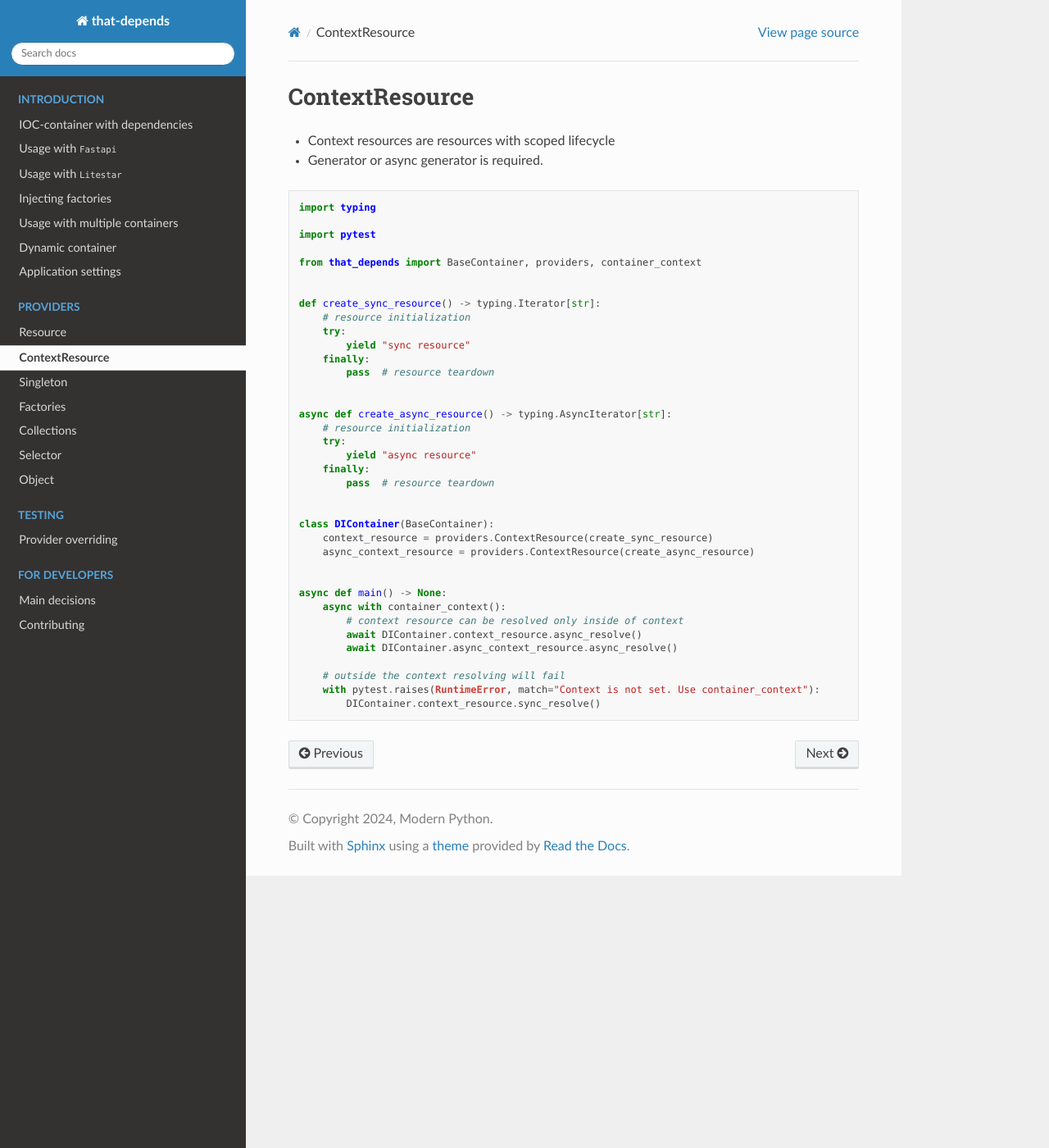
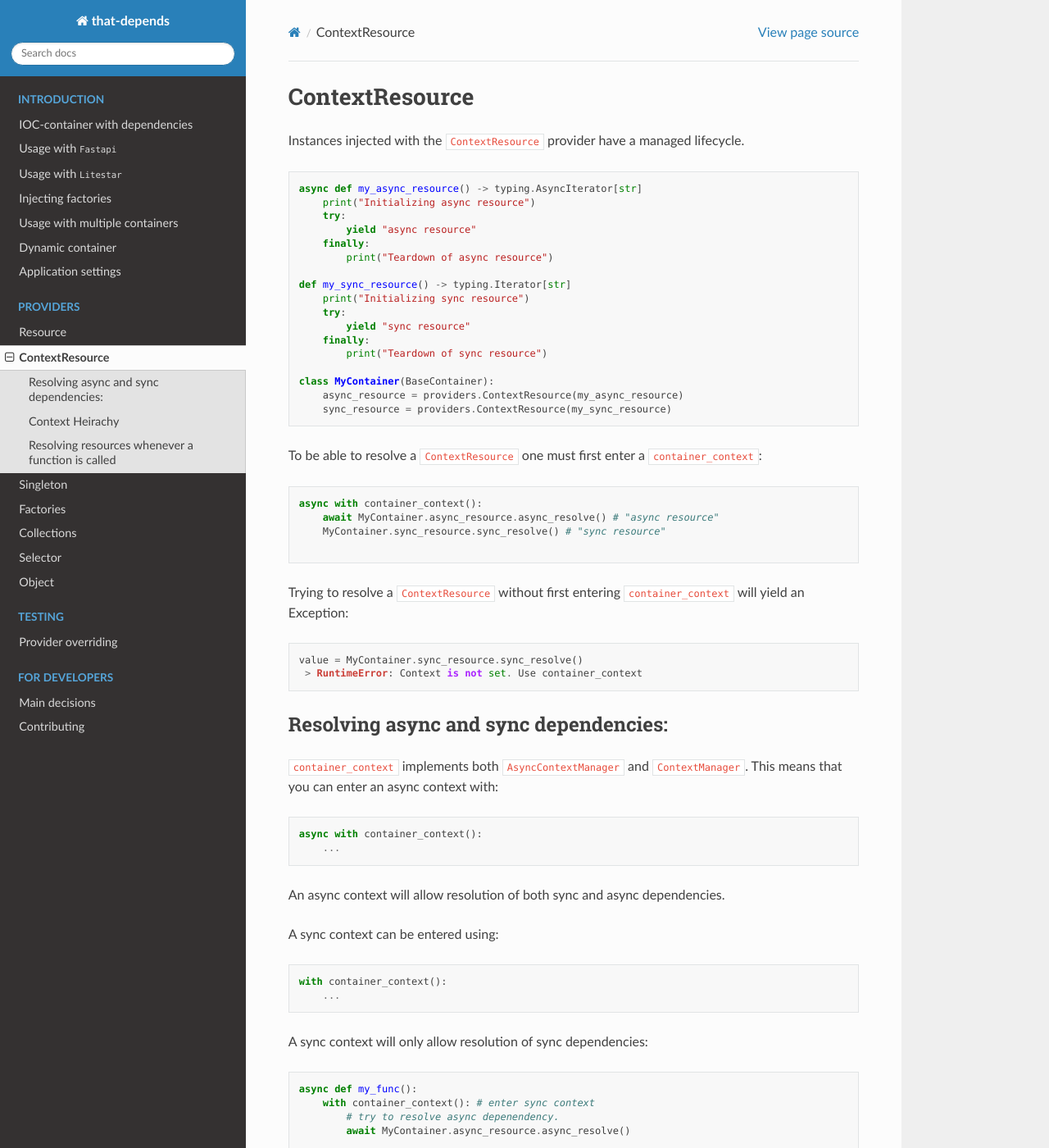
Before and after one commit to modern-python/that-depends, a Sphinx documentation site: the page built from docs/providers/context-resources.md, in a window 1280 px wide and 1400 px high. Shown: the whole window at 82% size. Built offline with Sphinx 7.4.7 and the Read the Docs theme 2.0.0, drawn with Linux system fonts in a browser that asks for light colours; pages that are not in the unit, such as notebooks, are missing from menus; some of the changed text lies outside the part shown.

Commit message:
#72 Prevent resolution of async resources in sync container_context. (#87)
* #72 Refactor container_context to class.

* #72 Add sync container_context resolution.

* #72 Added tests.

* Removed commented code.

* Fixed mypy and ruff issues.

* #72 Prevent resolution of async resources in sync container_context.

* #72 Improve ContextResource documentation.

---------

Co-authored-by: Alexander <e1634240@student.tuwien.ac.at>

````diff
--- a/docs/providers/context-resources.md
+++ b/docs/providers/context-resources.md
@@ -1,42 +1,97 @@
 # ContextResource
-- Context resources are resources with scoped lifecycle
-- Generator or async generator is required.
+
+Instances injected with the ``ContextResource`` provider have a managed lifecycle.
+
 ```python
-import typing
+async def my_async_resource() -> typing.AsyncIterator[str]
+    print("Initializing async resource")
+    try:
+        yield "async resource"
+    finally:
+        print("Teardown of async resource")
 
-import pytest
-
-from that_depends import BaseContainer, providers, container_context
-
-
-def create_sync_resource() -> typing.Iterator[str]:
-    # resource initialization
+def my_sync_resource() -> typing.Iterator[str]
+    print("Initializing sync resource")
     try:
         yield "sync resource"
     finally:
-        pass  # resource teardown
+        print("Teardown of sync resource")
+
+class MyContainer(BaseContainer):
+    async_resource = providers.ContextResource(my_async_resource)
+    sync_resource = providers.ContextResource(my_sync_resource)
+```
+
+To be able to resolve a ``ContextResource`` one must first enter a ``container_context``:
+```python
+async with container_context():
+    await MyContainer.async_resource.async_resolve() # "async resource"
+    MyContainer.sync_resource.sync_resolve() # "sync resource"
+
+```
+
+ Trying to resolve a ``ContextResource`` without first entering ``container_context`` will yield an Exception:
+```python
+value = MyContainer.sync_resource.sync_resolve()
+ > RuntimeError: Context is not set. Use container_context
+```
 
 
-async def create_async_resource() -> typing.AsyncIterator[str]:
-    # resource initialization
-    try:
-        yield "async resource"
-    finally:
-        pass  # resource teardown
+### Resolving async and sync dependencies:
+
+``container_context`` implements both ``AsyncContextManager`` and ``ContextManager``. This means that you can enter an async context with:
+
+```python
+async with container_context():
+    ...
+```
+An async context will allow resolution of both sync and async dependencies.
 
 
-class DIContainer(BaseContainer):
-    context_resource = providers.ContextResource(create_sync_resource)
-    async_context_resource = providers.ContextResource(create_async_resource)
+A sync context can be entered using:
+
+```python
+with container_context():
+    ...
+```
+A sync context will only allow resolution of sync dependencies:
+```python
+async def my_func():
+    with container_context(): # enter sync context
+        # try to resolve async depenendency.
+        await MyContainer.async_resource.async_resolve()
+
+> RuntimeError: AsyncResource cannot be resolved in an sync context.
+```
+
+### Context Heirachy
+
+Each time you enter a ``container_context`` a new context is created in the background. Resouces are cached in the context after first resolution. Resources created in a context are torn down again when ``container_context`` exits.
+
+```python
+
+async with container_context():
+    value_outer = await MyContainer.resource.async_resolve()
+    async with container_context()
+        # new context -> resource will be resolved a new
+        value_inner = await MyContainer.resource.async_resolve()
+        assert value_inner != value_outer
+    # previously resolved value is cached in context.
+    assert value_outer == await MyContainer.resource.async_resolve()
+```
 
 
-async def main() -> None:
-    async with container_context():
-        # context resource can be resolved only inside of context
-        await DIContainer.context_resource.async_resolve()
-        await DIContainer.async_context_resource.async_resolve()
 
-    # outside the context resolving will fail
-    with pytest.raises(RuntimeError, match="Context is not set. Use container_context"):
-        DIContainer.context_resource.sync_resolve()
+
+### Resolving resources whenever a function is called
+
+``container_context`` can be used as a wrapper:
+
+```python
+
+@container_context()
+@inject
+async def insert_into_database(session = Provide[MyContainer.session]):
+    ...
 ```
+Each time ``await insert_into_database()`` is called a new instance of ``session`` will be injected.
````
Also changed, not shown: 4 other files.
